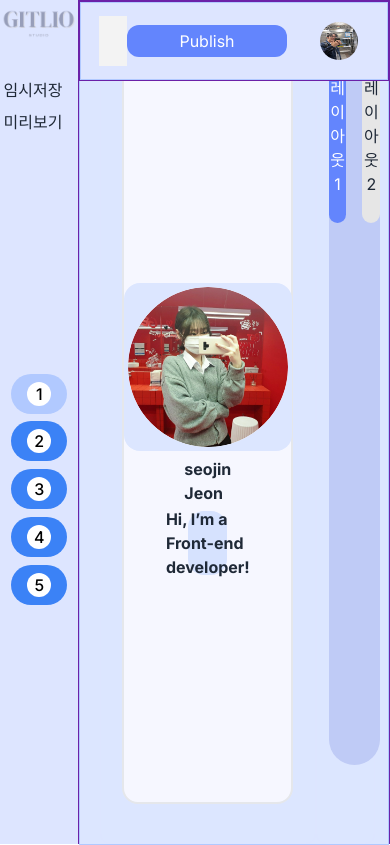
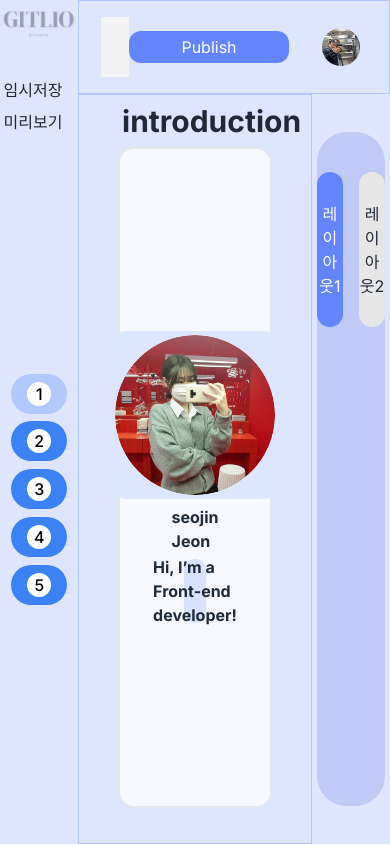
Before and after one commit to TU-GitLio/frontend, a Next.js app in the folder gitlio/: page /introduction in a window 390 px wide. Built offline with nearby package versions, Linux system fonts and the light colour scheme.

Commit message:
refactor: introduction 페이지 반응형 반영 완료

```diff
--- a/gitlio/app/(edit)/introduction/page.tsx
+++ b/gitlio/app/(edit)/introduction/page.tsx
@@ -1,27 +1,18 @@
 import EditBuilder from "@/components/EditBuilder";
-import EditHeader from "@/components/EditHeader";
-import Header from "@/components/Header";
+import Header from "@/components/EditHeader";
 import SideBar from "@/components/SideBar";
 import Title from "@/components/Title";
 
-export default function IntroductionPage() {
+export default function IntrodutionPage() {
   return (
     <>
-      <div className="w-screen h-screen bg-[#c5f0c0] grid grid-cols-5">
-        <div className="h-screen relative">
-          <div className="col-span-1 row-span-10 w-130 h-full bg-[#8d9ab8] border border-primary">
-            {/* <p className="text-white">왼쪽 사이드 내용</p> */}
+      <div className="w-full h-full grid bg-primary grid-cols-5 grid-rows-9">
+        <div className="flex justify-center row-span-9 col-span-1 relative h-full border border-primary">
           <SideBar />
         </div>
-        </div>
-
-        <div className="col-span-4 row-span-1 h-screen bg-purple-400 border border-purple-800 flex-col-reverse relative">
-          <div className="col-span-4 row-span-1 h-[80px] bg-[#8dabed] border absolute top-0 left-0 right-0 bottom-0 border-purple-800 z-10">
-
-            <EditHeader />
-          </div>
-          <div className="flex h-screen bg-[#DCE6FF] border border-[#B1C9FF] z-1">
-            <div className="flex flex-col items-center bg-[#DCE6FF] justify-center rounded-[10px] col-span-3 w-[70%] lg:h-[85%] xl:h-[90%] lg:mt-[8%] xl:mt-[5.5%] ml-5 border border-primary mr-auto">
+        <Header />
+        <div className="col-span-3 row-span-8 h-full bg-primary border border-[#B1C9FF]">
+          <div className="flex flex-col h-full items-center px-5 ">
             <Title />
             <EditBuilder>
               <div className="flex w-full h-full flex-col items-center justify-center rounded-2xl">
@@ -47,8 +38,10 @@ export default function IntroductionPage() {
               </div>
             </EditBuilder>
           </div>
-            <div className="col-span-1 lg:h-[85%] w-[25%] xl:h-[90%] rounded-[10px] lg:mt-[8%] xl:mt-[5.5%] mr-5 items-center justify-center bg-[#DCE6FF] border border-primary ml-auto">
-              <div className="w-[90%] h-[90%] bg-[#BFCBF6] rounded-[30px] mt-[10%] flex justify-center ml-3">
+        </div>
+
+        <div className="flex justify-center items-center col-span-1 row-span-8 h-full bg-primary border border-primary">
+          <div className="w-[90%] h-[90%] bg-[#BFCBF6] lg:rounded-[20px] rounded-[30px] flex  justify-center ">
             <div className="w-[40%] h-[23%] bg-[#6385FD] rounded-[20px] flex  items-center text-center justify-center ml-0 mt-10 text-white">
               레이아웃1
             </div>
@@ -58,39 +51,6 @@ export default function IntroductionPage() {
           </div>
         </div>
       </div>
-        </div>
-      </div>
     </>
   );
 }
-
-//flex 가로
-//felx(x) 세로
-
-// export default function DefaultPage() {
-//   return (
-//     <>
-//       <div className="w-screen h-screen grid bg-[#c5f0c0] grid-cols-5">
-//         <div className="h-screen">
-//           <div className="col-span-1 row-span-10 w-[130] h-[1000px]  bg-gray-500 border border-red-400">
-//             <p className="text-white">왼쪽 사이드 내용</p>
-//           </div>
-//         </div>
-
-//         <div className="w-screen h-screen flex-col">
-//           <div className="col-span-4 row-span-1 h-[100px] bg-purple-400 border border-purple-800">
-//             <p>헤더 div 내용</p>
-//           </div>
-
-//           <div className="col-span-3 h-[80%] bg-gray-300 border border-green-400">
-//             <p>중앙 사이드 내용</p>
-//           </div>
-//         </div>
-
-//         {/* <div className="col-span-1 row-span-10 h-[900px] bg-gray-200 border border-blue-400">
-//           <p>오른쪽 사이드 내용</p>
-//         </div> */}
-//       </div>
-//     </>
-//   );
-// }
```
Lines whose indentation alone changed are shown as unchanged.
